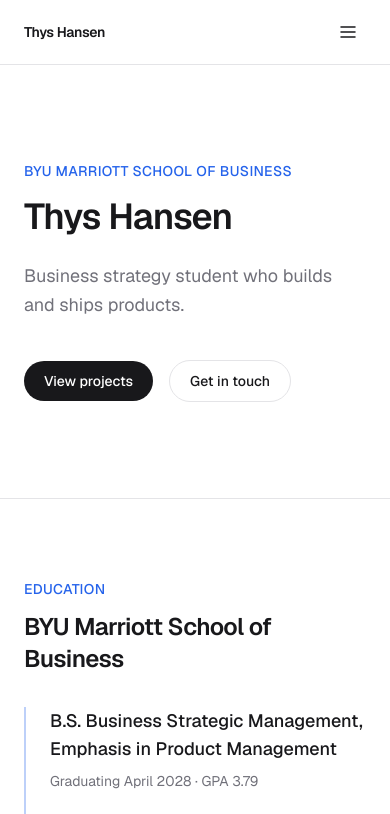
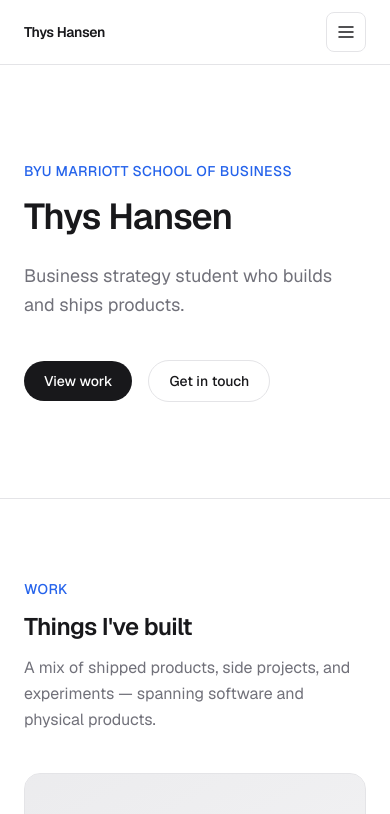
Before and after one commit to watathys/thyshansen, a Next.js app: page / in a window 390 px wide. Shown: the top 814 px of the page. Built offline with nearby package versions, Linux system fonts and the light colour scheme.

Commit message:
Build global layout: sticky nav with mobile collapse, smooth-scroll anchors, simple footer, and system light/dark mode
Co-authored-by: Cursor <cursoragent@cursor.com>

```diff
--- a/app/globals.css
+++ b/app/globals.css
@@ -1,20 +1,39 @@
 @import "tailwindcss";
 
-/*
- * Design tokens for the whole site.
- * One neutral palette (zinc, used via Tailwind's built-in scale) plus a
- * single accent color defined here. Change --color-accent to re-skin the
- * entire site's links, buttons, and highlights in one place.
- */
-@theme inline {
-  --color-background: #ffffff;
-  --color-foreground: #18181b; /* zinc-900 */
-  --color-muted: #71717a; /* zinc-500 */
-  --color-border: #e4e4e7; /* zinc-200 */
+:root {
+  --background: #ffffff;
+  --foreground: #18181b; /* zinc-900 */
+  --muted: #71717a; /* zinc-500 */
+  --border: #e4e4e7; /* zinc-200 */
+  --card-bg: #f4f4f5; /* zinc-100 */
 
   /* Single accent color used sparingly: links, primary buttons, focus rings. */
-  --color-accent: #2563eb; /* blue-600 */
-  --color-accent-foreground: #ffffff;
+  --accent: #2563eb; /* blue-600 */
+  --accent-foreground: #ffffff;
+}
+
+@media (prefers-color-scheme: dark) {
+  :root {
+    --background: #09090b; /* zinc-950 */
+    --foreground: #f4f4f5; /* zinc-100 */
+    --muted: #a1a1aa; /* zinc-400 */
+    --border: #27272a; /* zinc-800 */
+    --card-bg: #18181b; /* zinc-900 */
+
+    --accent: #3b82f6; /* blue-500 */
+    --accent-foreground: #ffffff;
+  }
+}
+
+@theme inline {
+  --color-background: var(--background);
+  --color-foreground: var(--foreground);
+  --color-muted: var(--muted);
+  --color-border: var(--border);
+  --color-card-bg: var(--card-bg);
+
+  --color-accent: var(--accent);
+  --color-accent-foreground: var(--accent-foreground);
 
   --font-sans: var(--font-geist-sans);
   --font-mono: var(--font-geist-mono);
@@ -22,19 +41,20 @@
 
 html {
   scroll-behavior: smooth;
+  scroll-padding-top: 5rem;
 }
 
 body {
   background-color: var(--color-background);
   color: var(--color-foreground);
+  transition: background-color 0.15s ease, color 0.15s ease;
 }
 
 ::selection {
   background-color: color-mix(in srgb, var(--color-accent) 25%, transparent);
 }
 
-/* Respect users who've asked for reduced motion — keep even subtle
- * transitions from running for them. */
+/* Respect users who've asked for reduced motion */
 @media (prefers-reduced-motion: reduce) {
   html {
     scroll-behavior: auto;
--- a/app/layout.tsx
+++ b/app/layout.tsx
@@ -43,8 +43,16 @@ export default function RootLayout({ children }: LayoutProps<"/">) {
       className={`${geistSans.variable} ${geistMono.variable} h-full antialiased`}
     >
       <body className="flex min-h-full flex-col bg-background font-sans text-foreground">
+        <a
+          href="#main-content"
+          className="sr-only focus:not-sr-only focus:fixed focus:left-4 focus:top-4 focus:z-50 focus:rounded-md focus:bg-foreground focus:px-4 focus:py-2 focus:text-sm focus:font-medium focus:text-background focus:outline-none focus:ring-2 focus:ring-accent"
+        >
+          Skip to main content
+        </a>
         <SiteHeader />
-        <main className="flex-1">{children}</main>
+        <main id="main-content" className="flex-1">
+          {children}
+        </main>
         <SiteFooter />
       </body>
     </html>
--- a/app/page.tsx
+++ b/app/page.tsx
@@ -1,20 +1,18 @@
 import { Hero } from "@/components/sections/hero";
+import { Projects } from "@/components/sections/projects";
+import { Creative } from "@/components/sections/creative";
 import { About } from "@/components/sections/about";
 import { Experience } from "@/components/sections/experience";
-import { Projects } from "@/components/sections/projects";
-import { Gallery } from "@/components/sections/gallery";
-import { Videos } from "@/components/sections/videos";
 import { Contact } from "@/components/sections/contact";
 
 export default function Home() {
   return (
     <>
       <Hero />
+      <Projects limit={4} showViewAll />
+      <Creative />
       <About />
       <Experience />
-      <Projects limit={4} showViewAll />
-      <Gallery />
-      <Videos />
       <Contact />
     </>
   );
--- /dev/null
+++ b/components/layout/mobile-nav.tsx
@@ -0,0 +1,109 @@
+"use client";
+
+import { useState, useEffect, useRef } from "react";
+import Link from "next/link";
+import type { NavLink } from "@/content/site";
+
+export function MobileNav({
+  links,
+  email,
+}: {
+  links: NavLink[];
+  email: string;
+}) {
+  const [isOpen, setIsOpen] = useState(false);
+  const menuRef = useRef<HTMLDivElement>(null);
+
+  useEffect(() => {
+    function handleKeyDown(event: KeyboardEvent) {
+      if (event.key === "Escape" && isOpen) {
+        setIsOpen(false);
+      }
+    }
+
+    function handleClickOutside(event: MouseEvent) {
+      if (
+        menuRef.current &&
+        !menuRef.current.contains(event.target as Node)
+      ) {
+        setIsOpen(false);
+      }
+    }
+
+    if (isOpen) {
+      document.addEventListener("keydown", handleKeyDown);
+      document.addEventListener("mousedown", handleClickOutside);
+    }
+
+    return () => {
+      document.removeEventListener("keydown", handleKeyDown);
+      document.removeEventListener("mousedown", handleClickOutside);
+    };
+  }, [isOpen]);
+
+  return (
+    <div ref={menuRef} className="relative sm:hidden">
+      <button
+        type="button"
+        onClick={() => setIsOpen(!isOpen)}
+        aria-expanded={isOpen}
+        aria-controls="mobile-navigation"
+        aria-label={isOpen ? "Close navigation menu" : "Open navigation menu"}
+        className="flex h-10 w-10 items-center justify-center rounded-lg border border-border text-foreground transition-colors hover:border-accent hover:text-accent focus-visible:outline-none focus-visible:ring-2 focus-visible:ring-accent"
+      >
+        <svg
+          width="20"
+          height="20"
+          viewBox="0 0 20 20"
+          fill="none"
+          aria-hidden="true"
+        >
+          {isOpen ? (
+            <path
+              d="M5 5L15 15M5 15L15 5"
+              stroke="currentColor"
+              strokeWidth="1.5"
+              strokeLinecap="round"
+            />
+          ) : (
+            <path
+              d="M3 5h14M3 10h14M3 15h14"
+              stroke="currentColor"
+              strokeWidth="1.5"
+              strokeLinecap="round"
+            />
+          )}
+        </svg>
+      </button>
+
+      {isOpen && (
+        <div
+          id="mobile-navigation"
+          role="region"
+          aria-label="Mobile navigation menu"
+          className="absolute right-0 top-full mt-2 w-56 rounded-xl border border-border bg-background p-3 shadow-lg"
+        >
+          <nav aria-label="Mobile navigation links" className="flex flex-col gap-1">
+            {links.map((link) => (
+              <Link
+                key={link.label}
+                href={link.href}
+                onClick={() => setIsOpen(false)}
+                className="rounded-lg px-3 py-2 text-sm font-medium text-foreground transition-colors hover:bg-card-bg hover:text-accent focus-visible:outline-none focus-visible:ring-2 focus-visible:ring-accent"
+              >
+                {link.label}
+              </Link>
+            ))}
+            <a
+              href={`mailto:${email}`}
+              onClick={() => setIsOpen(false)}
+              className="mt-2 rounded-lg bg-foreground px-3 py-2 text-center text-sm font-medium text-background transition-colors hover:bg-accent focus-visible:outline-none focus-visible:ring-2 focus-visible:ring-accent"
+            >
+              Get in touch
+            </a>
+          </nav>
+        </div>
+      )}
+    </div>
+  );
+}
--- a/components/layout/site-header.tsx
+++ b/components/layout/site-header.tsx
@@ -1,81 +1,40 @@
 import Link from "next/link";
 import { site } from "@/content/site";
 import { Container } from "@/components/layout/container";
-
-const hasGallery = site.photos.length > 0 || site.videos.length > 0;
-
-const navLinks = [
-  { href: "/projects", label: "Projects" },
-  ...(hasGallery ? [{ href: "/gallery", label: "Gallery" }] : []),
-];
+import { MobileNav } from "@/components/layout/mobile-nav";
 
 export function SiteHeader() {
   return (
-    <header className="sticky top-0 z-40 border-b border-border bg-background/90 backdrop-blur-sm">
+    <header className="sticky top-0 z-40 border-b border-border bg-background/90 backdrop-blur-md">
       <Container className="flex h-16 items-center justify-between">
         <Link
-          href="/"
-          className="text-sm font-semibold tracking-tight text-foreground transition-colors hover:text-accent"
+          href="/#top"
+          className="rounded-md text-sm font-semibold tracking-tight text-foreground transition-colors hover:text-accent focus-visible:outline-none focus-visible:ring-2 focus-visible:ring-accent"
         >
           {site.name}
         </Link>
 
         {/* Desktop nav */}
-        <nav className="hidden items-center gap-8 sm:flex">
-          {navLinks.map((link) => (
+        <nav aria-label="Main navigation" className="hidden items-center gap-6 sm:flex">
+          {site.navLinks.map((link) => (
             <Link
-              key={link.href}
+              key={link.label}
               href={link.href}
-              className="text-sm text-muted transition-colors hover:text-foreground"
+              className="rounded-md px-1 py-0.5 text-sm text-muted transition-colors hover:text-foreground focus-visible:outline-none focus-visible:ring-2 focus-visible:ring-accent"
             >
               {link.label}
             </Link>
           ))}
           <a
             href={`mailto:${site.email}`}
-            className="rounded-full bg-foreground px-4 py-2 text-sm font-medium text-background transition-colors hover:bg-accent"
+            className="rounded-full bg-foreground px-4 py-2 text-sm font-medium text-background transition-colors hover:bg-accent focus-visible:outline-none focus-visible:ring-2 focus-visible:ring-accent"
           >
             Contact
           </a>
         </nav>
 
-        {/* Mobile nav — plain <details>/<summary>, no client JS needed */}
-        <details className="group relative sm:hidden">
-          <summary className="flex list-none items-center rounded-md p-2 text-foreground [&::-webkit-details-marker]:hidden">
-            <span className="sr-only">Menu</span>
-            <svg
-              width="20"
-              height="20"
-              viewBox="0 0 20 20"
-              fill="none"
-              aria-hidden="true"
-            >
-              <path
-                d="M3 5h14M3 10h14M3 15h14"
-                stroke="currentColor"
-                strokeWidth="1.5"
-                strokeLinecap="round"
-              />
-            </svg>
-          </summary>
-          <div className="absolute right-0 top-full mt-2 w-44 rounded-lg border border-border bg-background p-2 shadow-lg">
-            {navLinks.map((link) => (
-              <Link
-                key={link.href}
-                href={link.href}
-                className="block rounded-md px-3 py-2 text-sm text-foreground transition-colors hover:bg-border/40"
-              >
-                {link.label}
-              </Link>
-            ))}
-            <a
-              href={`mailto:${site.email}`}
-              className="block rounded-md px-3 py-2 text-sm font-medium text-accent transition-colors hover:bg-border/40"
-            >
-              Contact
-            </a>
-          </div>
-        </details>
+        {/* Mobile menu */}
+        <MobileNav links={site.navLinks} email={site.email} />
       </Container>
     </header>
   );
--- /dev/null
+++ b/components/sections/creative.tsx
@@ -0,0 +1,42 @@
+import { site } from "@/content/site";
+import { Container } from "@/components/layout/container";
+import { SectionHeading } from "@/components/ui/section-heading";
+import { PhotoGrid } from "@/components/gallery/photo-grid";
+import { VideoCard } from "@/components/videos/video-card";
+
+export function Creative() {
+  const hasPhotos = site.photos.length > 0;
+  const hasVideos = site.videos.length > 0;
+
+  return (
+    <section id="creative" className="border-t border-border py-20 sm:py-24">
+      <Container>
+        <SectionHeading
+          eyebrow="Creative"
+          title="Photos & demos"
+          description="Visual highlights, project walkthroughs, and creative media."
+        />
+
+        {!hasPhotos && !hasVideos ? (
+          <p className="mt-8 text-sm text-muted">
+            Photos, demos, and creative media will appear here once added to <code>content/site.ts</code>.
+          </p>
+        ) : null}
+
+        {hasPhotos ? (
+          <div className="mt-10">
+            <PhotoGrid photos={site.photos} />
+          </div>
+        ) : null}
+
+        {hasVideos ? (
+          <div className="mt-10 grid gap-6 sm:grid-cols-2">
+            {site.videos.map((video) => (
+              <VideoCard key={video.youtubeId} video={video} />
+            ))}
+          </div>
+        ) : null}
+      </Container>
+    </section>
+  );
+}
--- a/components/sections/hero.tsx
+++ b/components/sections/hero.tsx
@@ -4,7 +4,7 @@ import { ButtonLink } from "@/components/ui/button-link";
 
 export function Hero() {
   return (
-    <section className="py-24 sm:py-32">
+    <section id="top" className="py-24 sm:py-32">
       <Container>
         <p className="mb-4 text-sm font-medium uppercase tracking-wide text-accent">
           {site.education.school}
@@ -16,7 +16,7 @@ export function Hero() {
           {site.tagline}
         </p>
         <div className="mt-10 flex flex-wrap items-center gap-4">
-          <ButtonLink href="/projects">View projects</ButtonLink>
+          <ButtonLink href="/#work">View work</ButtonLink>
           <ButtonLink href={`mailto:${site.email}`} variant="secondary">
             Get in touch
           </ButtonLink>
--- a/components/sections/projects.tsx
+++ b/components/sections/projects.tsx
@@ -16,14 +16,14 @@ export function Projects({
   const projects = limit ? site.projects.slice(0, limit) : site.projects;
 
   return (
-    <section id="projects" className="border-t border-border py-20 sm:py-24">
+    <section id="work" className="border-t border-border py-20 sm:py-24">
       <Container>
         {showHeading ? (
           <div className="flex flex-col gap-6 sm:flex-row sm:items-end sm:justify-between">
             <SectionHeading
-              eyebrow="Projects"
+              eyebrow="Work"
               title="Things I've built"
-              description="A mix of shipped products, side projects, and experiments — spanning software and a physical product."
+              description="A mix of shipped products, side projects, and experiments — spanning software and physical products."
             />
           </div>
         ) : null}
--- a/content/site.ts
+++ b/content/site.ts
@@ -18,6 +18,11 @@
 // ---------------------------------------------------------------------------
 // Types
 // ---------------------------------------------------------------------------
+
+export interface NavLink {
+  label: string;
+  href: string;
+}
 
 export interface Education {
   school: string;
@@ -78,6 +83,7 @@ export interface SiteContent {
   instagram: string;
   /** Deployed site URL, used for SEO metadata + sitemap. */
   url: string;
+  navLinks: NavLink[];
   education: Education;
   projects: Project[];
   experience: ExperienceRole[];
@@ -99,6 +105,14 @@ export const site: SiteContent = {
   instagram: "",
   // TODO: replace with your live domain once deployed (used for SEO + sitemap).
   url: "https://thyshansen.com",
+
+  navLinks: [
+    { label: "Work", href: "/#work" },
+    { label: "Creative", href: "/#creative" },
+    { label: "About", href: "/#about" },
+    { label: "Resume", href: "/#resume" },
+    { label: "Contact", href: "/#contact" },
+  ],
 
   education: {
     school: "BYU Marriott School of Business",
```
Also changed, not shown: components/layout/site-footer.tsx (+23 -18 lines), components/sections/experience.tsx (+13 -9 lines).
